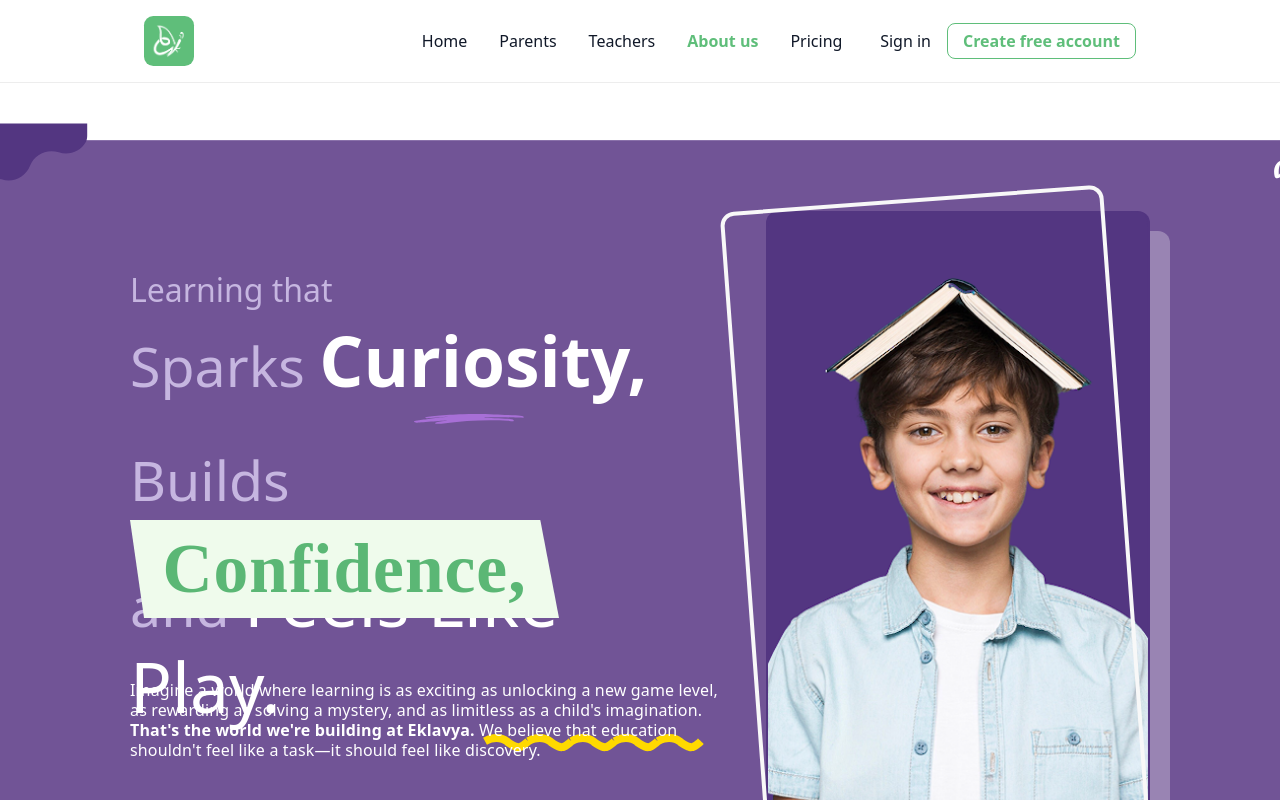
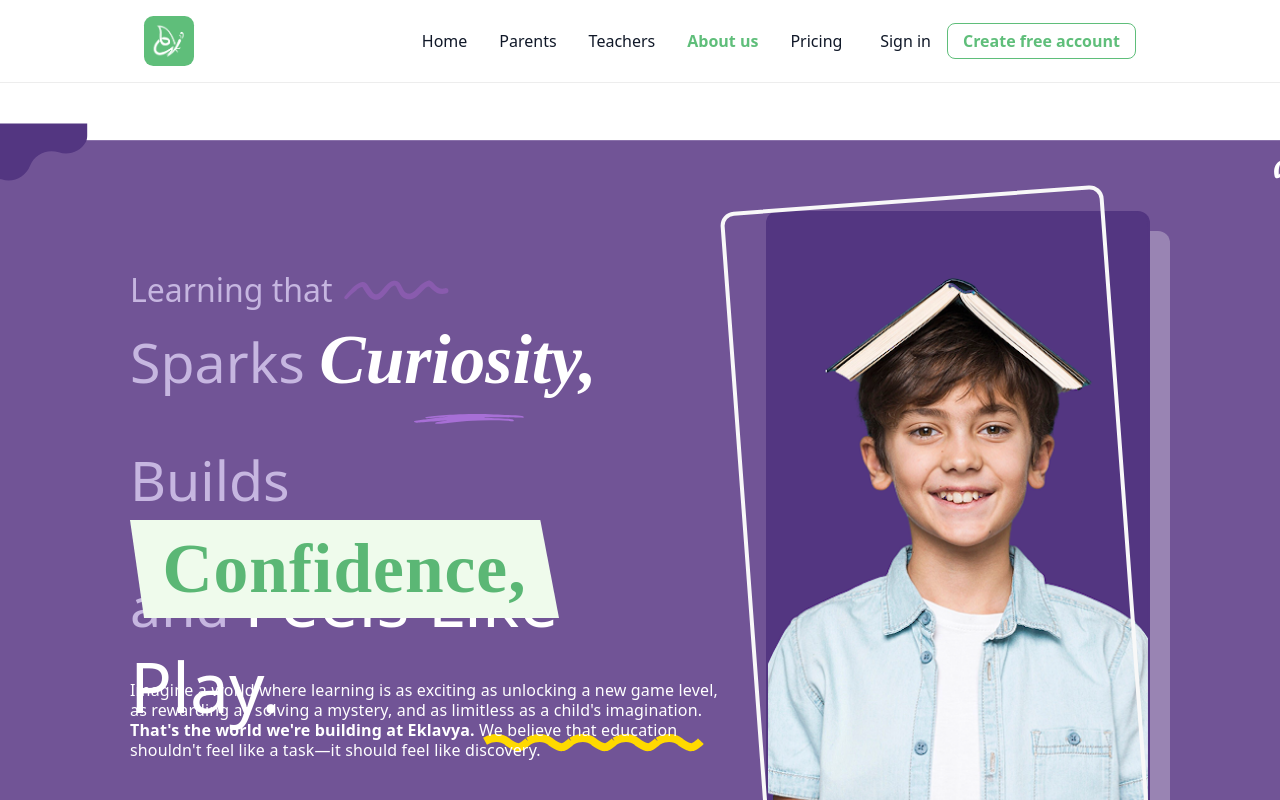
Before and after one commit to keytabdev/ekweb, a Next.js app: page /about in a window 1280 px wide. Shown: the top 800 px of the page. Built offline with nearby package versions, Linux system fonts and the light colour scheme.

Commit message:
Updated hero section

```diff
--- a/src/app/globals.css
+++ b/src/app/globals.css
@@ -42,8 +42,9 @@
   --radius-md: calc(var(--radius) - 2px);
   --radius-lg: var(--radius);
   --radius-xl: calc(var(--radius) + 4px);
-  --font-sans: ui-sans-serif, system-ui, -apple-system, BlinkMacSystemFont, "Segoe UI", Roboto, "Helvetica Neue", Arial, "Noto Sans", sans-serif, "Apple Color Emoji", "Segoe UI Emoji", "Segoe UI Symbol", "Noto Color Emoji";
+  --font-sans: var(--font-graphie), ui-sans-serif, system-ui, -apple-system, BlinkMacSystemFont, "Segoe UI", Roboto, "Helvetica Neue", Arial, "Noto Sans", sans-serif, "Apple Color Emoji", "Segoe UI Emoji", "Segoe UI Symbol", "Noto Color Emoji";
   --font-mono: var(--font-geist-mono);
+  --font-graphie: var(--font-graphie);
 }
 
 :root {
--- a/src/components/about/AboutHeroSection.tsx
+++ b/src/components/about/AboutHeroSection.tsx
@@ -1,5 +1,6 @@
 import Image from 'next/image';
 import { aboutUsBg, aboutUsPic, playUnderline, curiosityUnderline } from '@/assets';
+import heroWave from '../../assets/about/hero-wave.svg';
 
 export default function AboutHeroSection() {
   return (
@@ -24,6 +25,13 @@ export default function AboutHeroSection() {
             <span className="text-[#C6B6E0] text-[32px] font-normal leading-tight">
               Learning that
             </span>
+            <Image
+              src={heroWave}
+              alt="Hero Wave"
+              width={113}
+              height={56.5}
+              className="ml-2"
+            />
           </div>
 
           {/* Second Row */}
@@ -31,7 +39,16 @@ export default function AboutHeroSection() {
             <span className="text-[#C6B6E0] text-[55.49px] font-normal leading-[80px]">
               Sparks{" "}
             </span>
-            <span className="text-[#FFF] text-[69.49px] font-semibold leading-[80px]">
+            <span
+              style={{
+                color: '#FFF',
+                fontFamily: 'Graphie',
+                fontSize: '69.49px',
+                fontStyle: 'italic',
+                fontWeight: 600,
+                lineHeight: '80px'
+              }}
+            >
               Curiosity,
             </span>
             <div className="absolute -bottom-2 left-[244px]">
```
